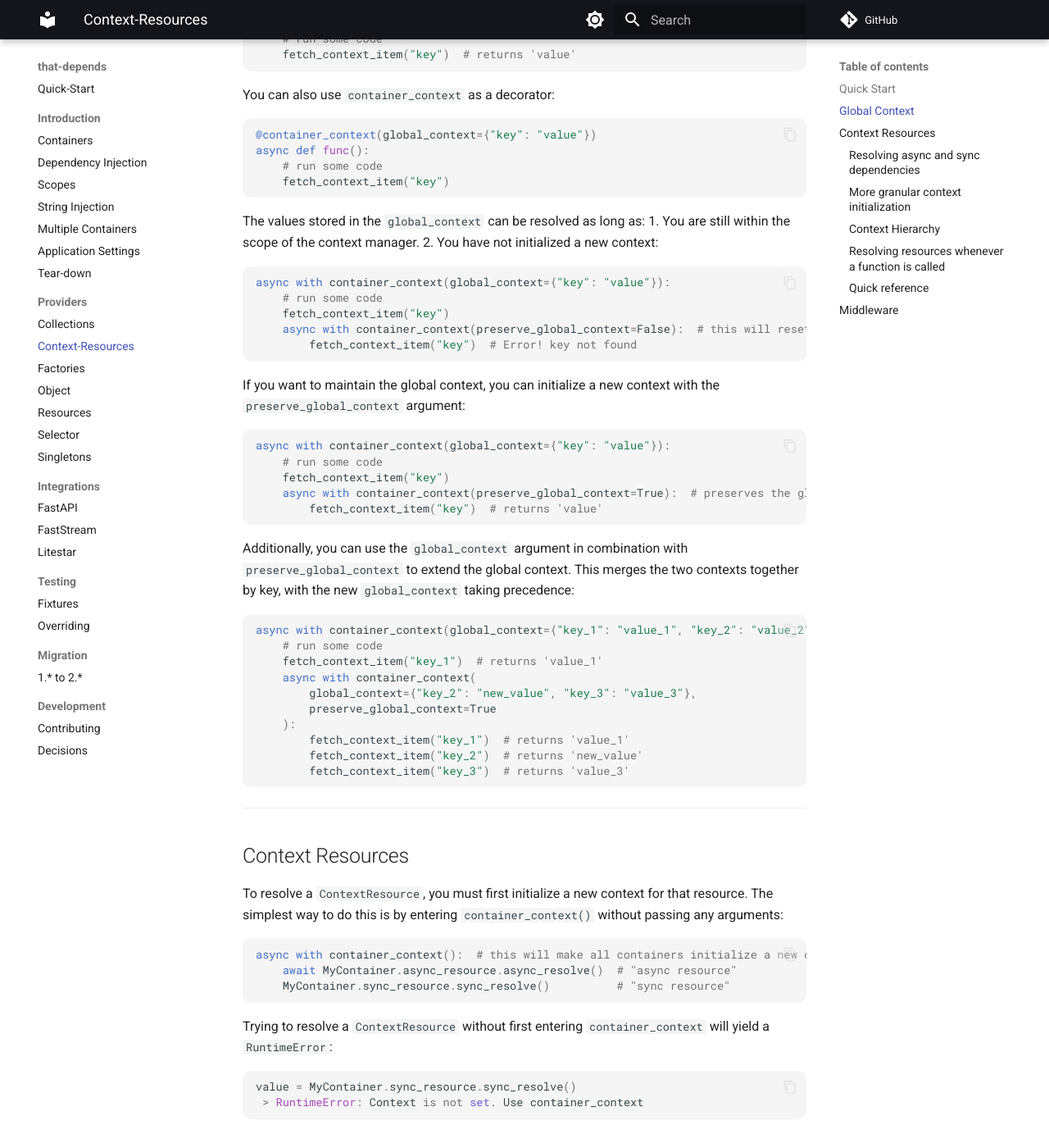
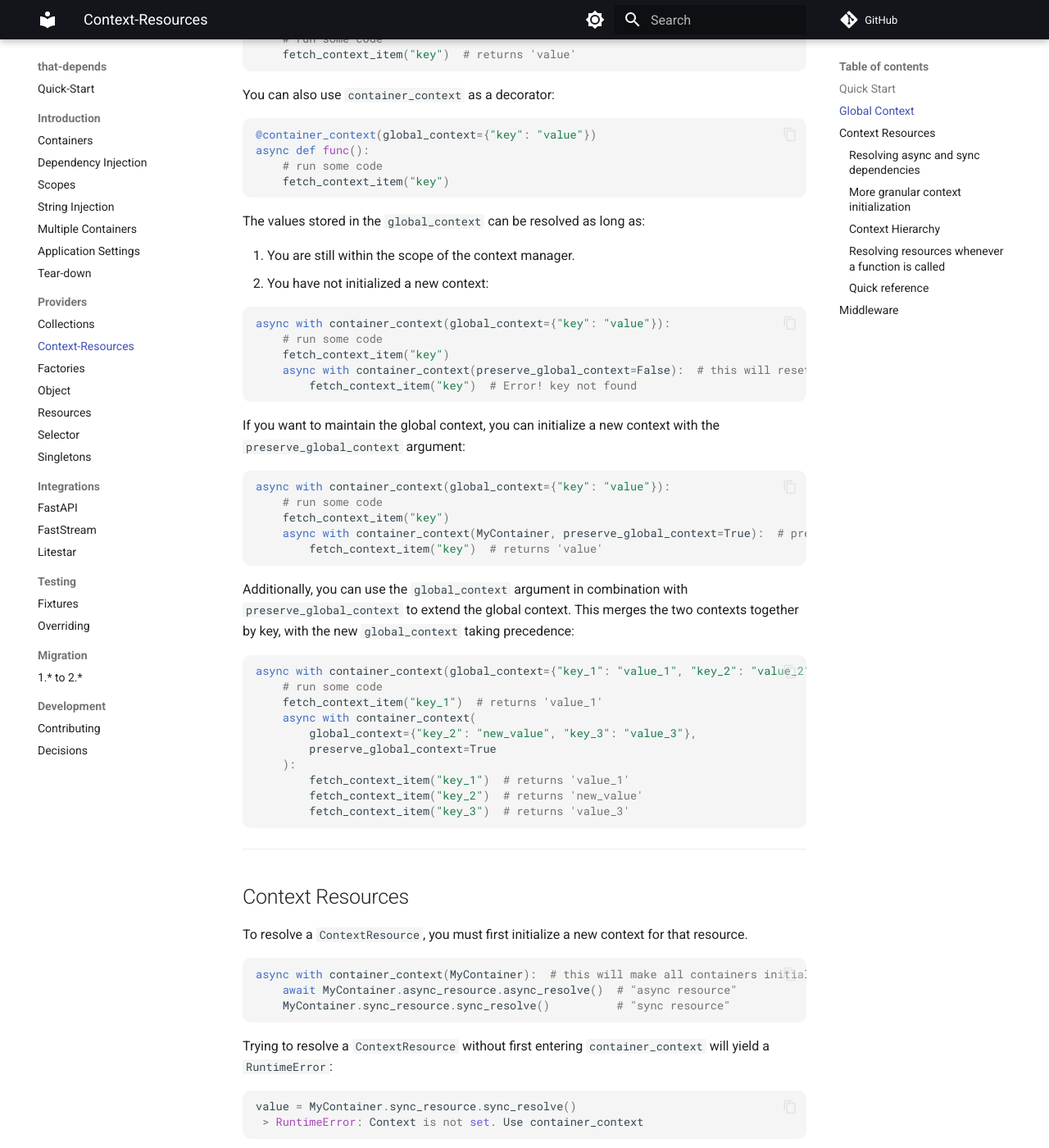
Before and after one commit to modern-python/that-depends, an MkDocs documentation site: the page built from docs/providers/context-resources.md, in a window 1280 px wide and 1400 px high, scrolled down 1557 px. Shown: the whole window at 82% size. Built offline with MkDocs 1.6.1 and Material for MkDocs 9.7.7, drawn with Linux system fonts in a browser that asks for light colours; comment, search, counter and statistics services are not loaded; some of the changed text lies outside the part shown.

Commit message:
Adjusted documentation.

````diff
--- a/docs/providers/context-resources.md
+++ b/docs/providers/context-resources.md
@@ -75,8 +75,12 @@ async def func():
 ```
 
 The values stored in the `global_context` can be resolved as long as:
+
+
 1. You are still within the scope of the context manager.
 2. You have not initialized a new context:
+
+
 ```python
 async with container_context(global_context={"key": "value"}):
     # run some code
@@ -90,7 +94,7 @@ If you want to maintain the global context, you can initialize a new context wit
 async with container_context(global_context={"key": "value"}):
     # run some code
     fetch_context_item("key")
-    async with container_context(preserve_global_context=True):  # preserves the global context
+    async with container_context(MyContainer, preserve_global_context=True):  # preserves the global context
         fetch_context_item("key")  # returns 'value'
 ```
 
@@ -113,9 +117,9 @@ async with container_context(global_context={"key_1": "value_1", "key_2": "value
 
 ## Context Resources
 
-To resolve a `ContextResource`, you must first initialize a new context for that resource. The simplest way to do this is by entering `container_context()` without passing any arguments:
+To resolve a `ContextResource`, you must first initialize a new context for that resource.
 ```python
-async with container_context():  # this will make all containers initialize a new context
+async with container_context(MyContainer):  # this will make all containers initialize a new context
     await MyContainer.async_resource.async_resolve()  # "async resource"
     MyContainer.sync_resource.sync_resolve()          # "sync resource"
 ```
@@ -132,20 +136,20 @@ value = MyContainer.sync_resource.sync_resolve()
 This means you can enter an async context with:
 
 ```python
-async with container_context():
+async with container_context(MyContainer):
     ...
 ```
 An async context allows resolution of both sync and async dependencies.
 
 A sync context can be entered using:
 ```python
-with container_context():
+with container_context(MyContainer):
     ...
 ```
 A sync context will only allow resolution of sync dependencies:
 ```python
 async def my_func():
-    with container_context():  # enter sync context
+    with container_context(MyContainer):  # enter sync context
         # trying to resolve async dependency
         await MyContainer.async_resource.async_resolve()
 
@@ -175,9 +179,9 @@ It is not necessary to use `container_context()` to do this. Instead, you can us
 Resources are cached in the context after their first resolution.
 They are torn down when `container_context` exits:
 ```python
-async with container_context():
+async with container_context(MyContainer):
     value_outer = await MyContainer.resource.async_resolve()
-    async with container_context():
+    async with container_context(MyContainer):
         # new context -> resource will be resolved anew
         value_inner = await MyContainer.resource.async_resolve()
         assert value_inner != value_outer
@@ -200,8 +204,6 @@ Each time you call `await insert_into_database()`, a new instance of `session` w
 
 | Intention                                             | Using `container_context()`                   | Using `SupportsContext` explicitly         | Using `SupportsContext` decorator |
 |-------------------------------------------------------|-----------------------------------------------|--------------------------------------------|-----------------------------------|
-| Reset context for all containers in scope             | `async with container_context():`             | Not supported.                             | Not supported.                    |
-| Reset only sync contexts for all containers in scope. | `with container_context():`                   | Not supported.                             | Not supported.                    |
 | Reset a `provider.ContextResource` context            | `async with container_context(my_provider):`  | `async with my_provider.async_context():`  | `@my_provider.context`            |
 | Reset a sync `provider.ContextResource` context       | `with container_context(my_provider):`        | `with my_provider.sync_context():`         | `@my_provider.context`            |
 | Reset all resources in a container                   | `async with container_context(my_container):` | `async with my_container.async_context():` | `@my_container.context`           |
````
Also changed, not shown: docs/integrations/fastapi.md (+4 -5 lines), docs/introduction/scopes.md (+1 -1 lines), 2 other files.
